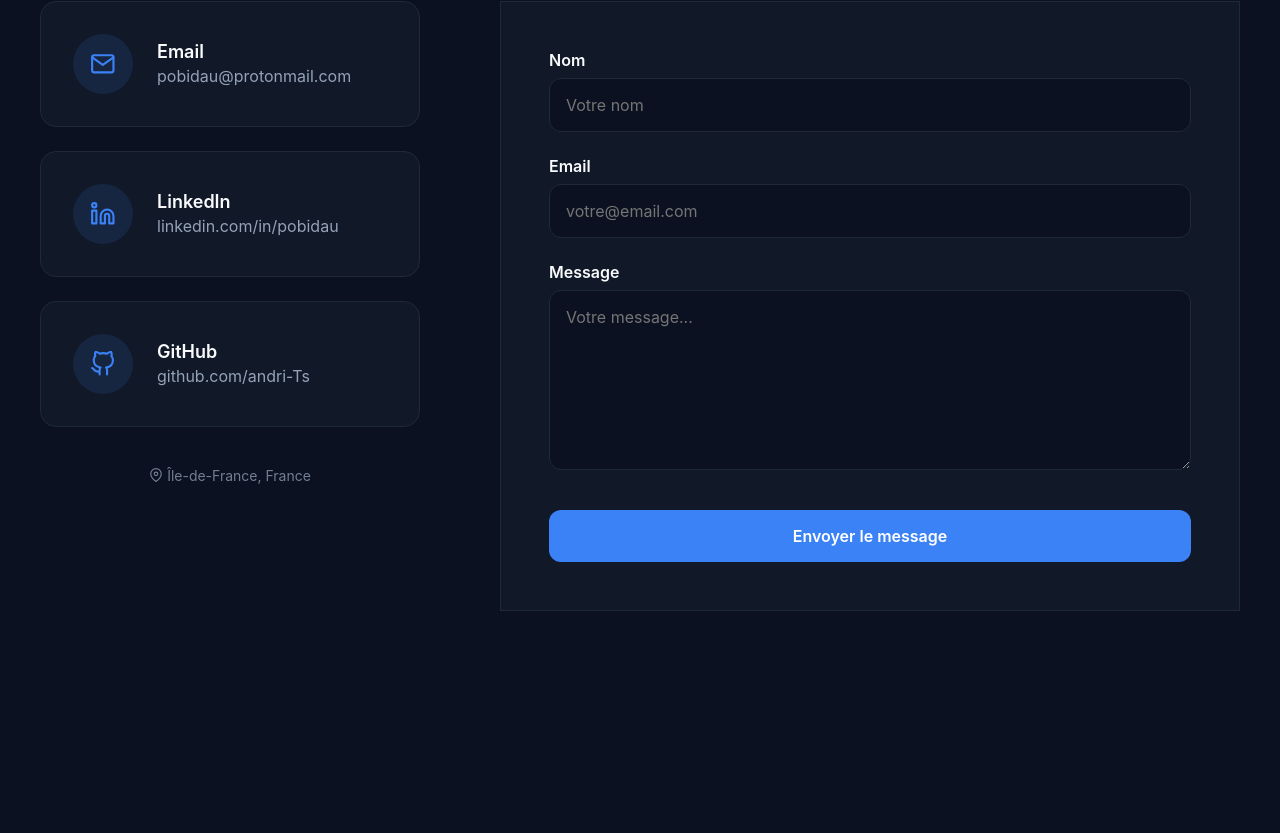
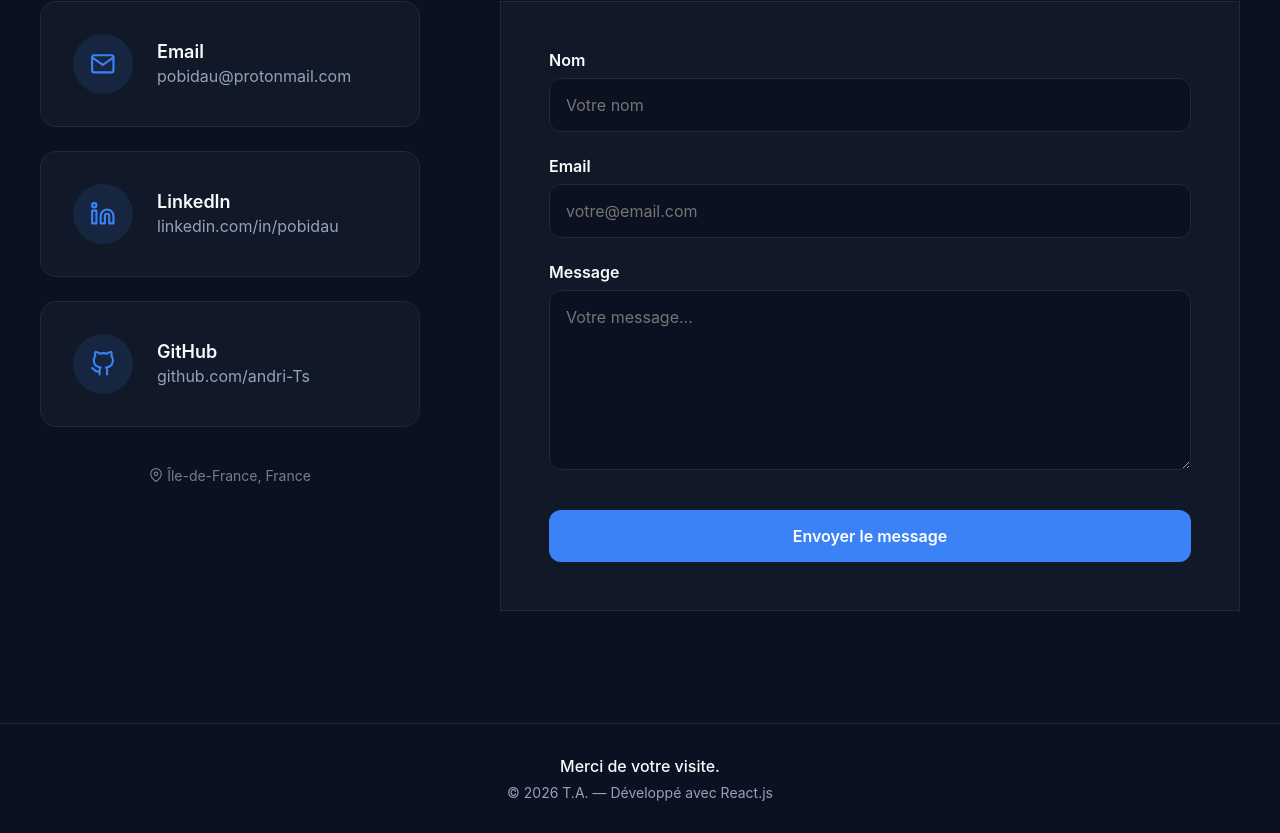
Before and after one commit to andri-Ts/portfolio-v1, a React (Vite) app: page / in a window 1280 px wide. Shown: the part 9802-10635 px from the top of the page. Before the commit the page ends 10493 px from the top, so only its background shows below. Built offline with nearby package versions, Linux system fonts and the light colour scheme.

Commit message:
chore date

```diff
--- a/src/components/layout/mainLayout/MainLayout.jsx
+++ b/src/components/layout/mainLayout/MainLayout.jsx
@@ -6,6 +6,7 @@ import Navbar from '../navbar/Navbar';
 import Contact from '../../../sections/contact/Contact';
 import HeroSection from '../../../sections/heroSection/HeroSection';
 import Parcours from '../../../sections/parcours/Parcours';
+import Footer from '../../../sections/footer/Footer';
 
 function MainLayout() {
   return (
@@ -17,6 +18,7 @@ function MainLayout() {
       <Parcours />
       <Projects />
       <Contact />
+      <Footer />
     </>
   );
 }
--- a/src/sections/footer/Footer.jsx
+++ b/src/sections/footer/Footer.jsx
@@ -2,13 +2,15 @@ import React from 'react';
 import styles from './footer.module.css';
 
 function Footer() {
+  const currentYear = new Date().getFullYear();
+
   return (
     <footer className={styles.footer}>
       <div className={styles.container}>
         <p className={styles.thanks}>Merci de votre visite.</p>
 
         <p className={styles.copyright}>
-          © 2026 T.A. — Développé avec React.js
+          © {currentYear} T.A. — Développé avec React.js
         </p>
       </div>
     </footer>
```
